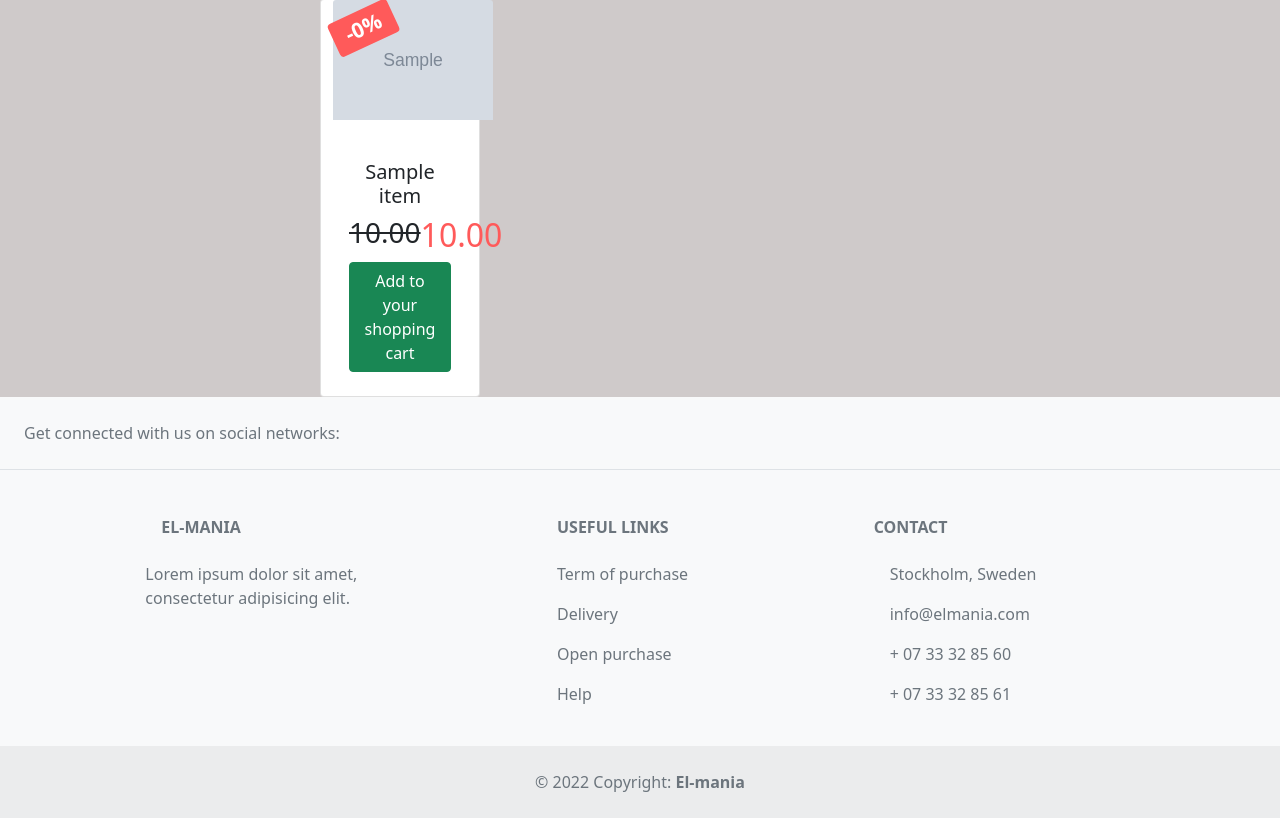
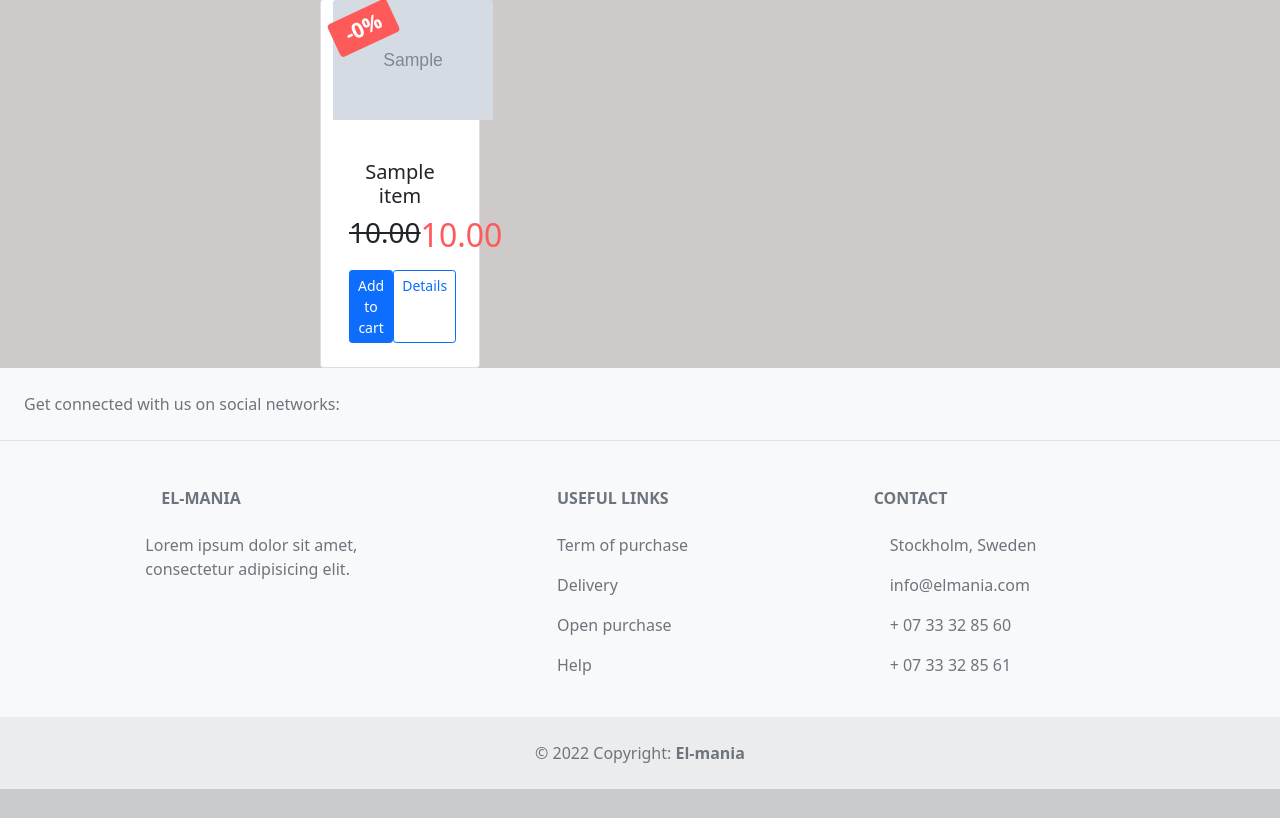
Before and after one commit to AntociM/El-mania, a Django app: page / in a window 1280 px wide. Shown: the part 702-1520 px from the top of the page. After the commit the page ends 1491 px from the top, so only its background shows below. Run offline with Django 3.2, Linux system fonts and the light colour scheme; tables that the repository leaves empty hold one stand-in row (values such as "Sample post"); grey boxes marked "Sample" are stand-in pictures.

Commit message:
Connect urls for cards buttons

```diff
--- a/store/templates/store/index.html
+++ b/store/templates/store/index.html
@@ -61,7 +61,7 @@
     <div class="row gy-1">
             {% for i in discounted_items %}
             <div class="card text-center col-lg-3">
-            <img src="{{ i.image }}" class=" offers-img-cards card-img-top" alt="" />
+                <img src="{{ i.image }}" class=" offers-img-cards card-img-top" alt=""/>
                 <br>
                 <div class="card-body">
                     <div class="text-center">
@@ -72,9 +72,10 @@
                         <span class="h2">{{ i.new_price }}</span>
                     </div>
                     <div class="d-flex ">
-                    <a href="#" class="btn btn-success align-items-end">Add to your shopping cart</a>
+                        <a class="btn btn-primary btn-sm mt-2" href="{% url 'shopping_cart_view' %}" role="button">Add to cart</a>
+                        <a class="btn btn-outline-primary btn-sm mt-2" href="{% url 'product_detail' i.item_id %}" role="button">Details</a>
                     </div>
-                <div >
+                    <div>
                         <h3> <span class="badge price-badge">-{{ i.discount }}%</span> </h3>
                     </div>
                 </div>
```
Lines whose indentation alone changed are shown as unchanged.
